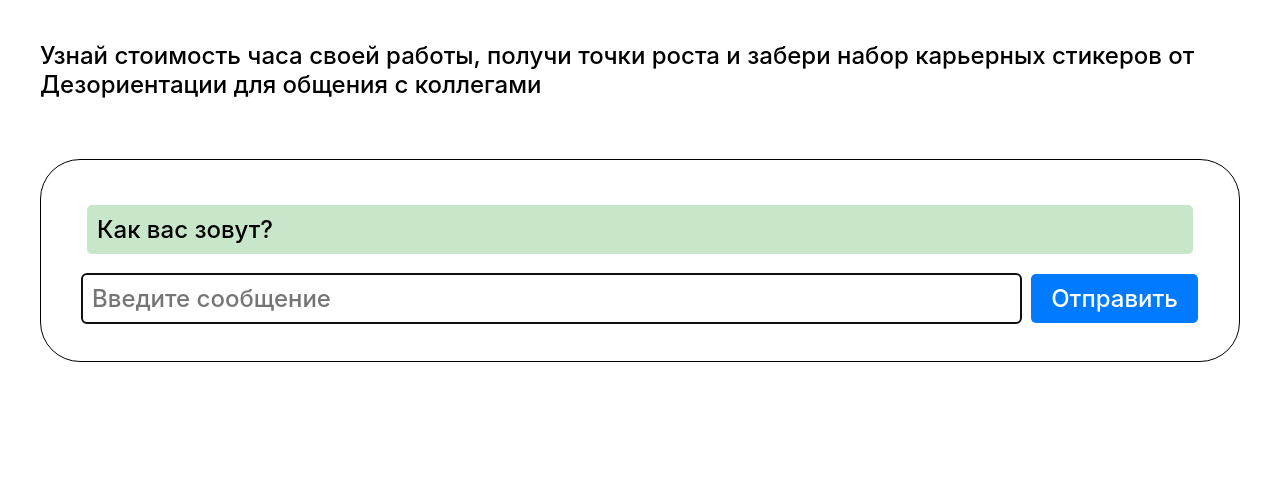
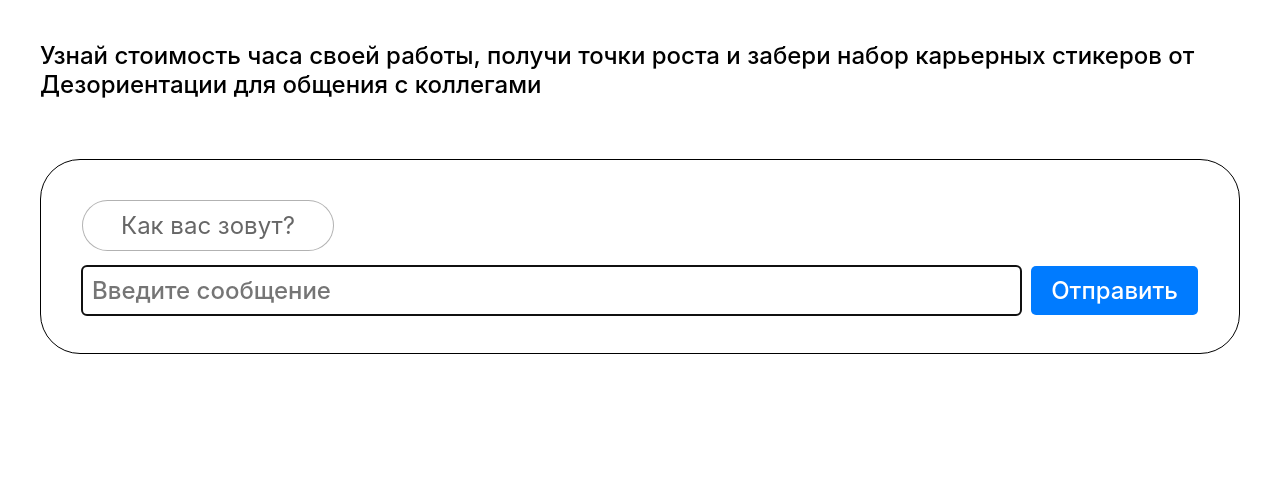
Before and after one commit to regilina/desor, a Django app: template dezor/templates/main.html in a window 1280 px wide. Shown: the part 1179-1678 px from the top of the page. Run offline with Django 4.2, Linux system fonts and the light colour scheme; the template is opened without the code that fills it, so the values that code supplies are empty.

Commit message:
Some changes

```diff
--- a/dezor/static/css/styles.css
+++ b/dezor/static/css/styles.css
@@ -77,7 +77,10 @@
   flex-direction: column;
 }
 .chat__messages {
+  display: flex;
+  flex-direction: column;
   overflow-y: auto;
+  gap: 15px;
 }
 .chat__input {
   display: flex;
@@ -113,17 +116,24 @@
 }
 
 .message {
-  padding: 10px;
-  margin: 5px;
-  border-radius: 5px;
+  display: flex;
+  padding: 10px 38px;
+  align-items: center;
+  flex-shrink: 0;
+  border-radius: 55px;
+  border: 1px solid rgba(0, 0, 0, 0.3);
+  color: rgba(0, 0, 0, 0.6);
+  font-weight: 400;
 }
 
 .user {
-  background-color: #e1f5fe;
+  background-color: #FFF;
+  align-self: end;
 }
 
 .bot {
-  background-color: #c8e6c9;
+  background-color: #FFF;
+  align-self: flex-start;
 }
 
 .about-festival {
--- a/dezor/static/css/styles.scss
+++ b/dezor/static/css/styles.scss
@@ -90,7 +90,10 @@
   flex-direction: column;
 
   &__messages {
+    display: flex;
+    flex-direction: column;
     overflow-y: auto;
+    gap: 15px;
   }
 
   &__input {
@@ -134,17 +137,25 @@
 }
 
 .message {
-  padding: 10px;
-  margin: 5px;
-  border-radius: 5px;
+  display: flex;
+  padding: 10px 38px;
+  align-items: center;
+  flex-shrink: 0;
+  border-radius: 55px;
+  border: 1px solid rgba(0, 0, 0, 0.30);
+
+  color: rgba(0, 0, 0, 0.60);
+  font-weight: 400;
 }
 
 .user {
-  background-color: #e1f5fe;
+  background-color: #FFF;
+  align-self: end;
 }
 
 .bot {
-  background-color: #c8e6c9;
+  background-color: #FFF;
+  align-self: flex-start;
 }
 
 .about-festival {
```
Also changed, not shown: 1 other file.
